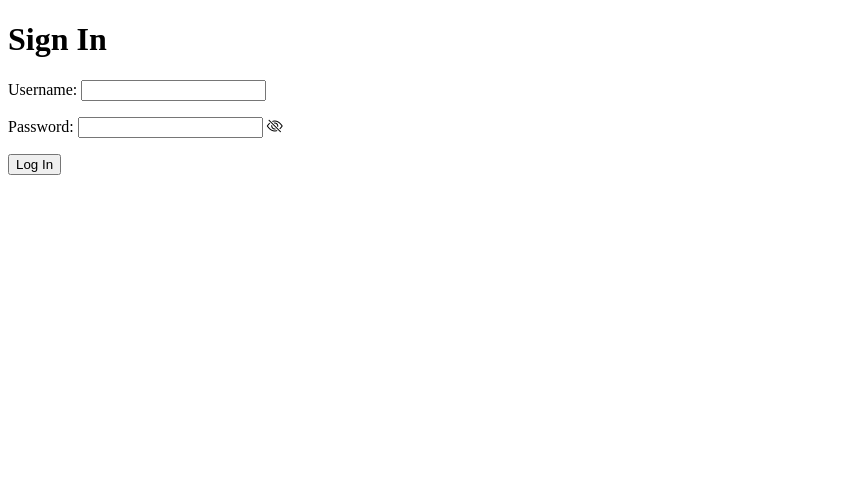
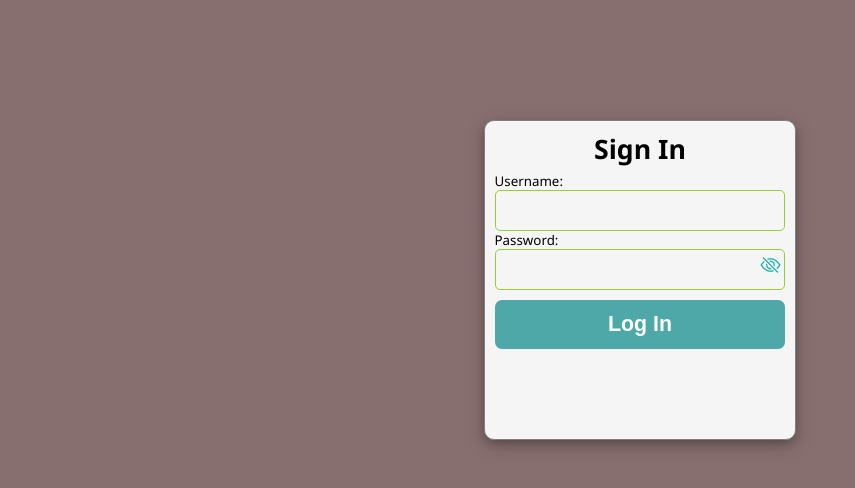
Before and after one commit to docile-imbereyemaso/simple-password-toggle, a plain HTML site: page index.html in a window 1280 px wide. Shown: the whole page, without its empty margins (0-855 px from the left). Drawn offline with nearby package versions, Linux system fonts and the light colour scheme.

Commit message:
finalizing the task

```diff
--- a/index.css
+++ b/index.css
@@ -0,0 +1,74 @@
+*{
+    margin: 0;
+    padding: 0;
+    box-sizing: border-box;
+}
+html{
+    font-family: 'Segoe UI', Tahoma, Geneva, Verdana, sans-serif;
+    font-size: 10pt;
+}
+body{
+    background-color: rgb(136, 111, 111);
+    display: flex;
+    flex-direction: column;
+    min-height: 70vh;
+    justify-content: center;
+    align-items: center;
+    gap: 5px;
+}
+.container{
+    border: 1px solid gray;
+    display: flex;
+    flex-direction: column;
+    padding: 10px;
+    max-width: 400px;
+    background-color: whitesmoke;
+    border-radius: 10px;
+      box-shadow: 0 4px 8px 0 rgba(0, 0, 0, 0.2), 0 6px 20px 0 rgba(0, 0, 0, 0.19);
+      min-height: 40vh;
+}
+
+h1{
+    text-align: center;
+    margin-bottom: 5px;
+
+}
+input[type= "text"],input[type="password"]{
+    width: 100%;
+    padding: 12px 20px;
+    border: 1px solid yellowgreen;
+    border-radius: 5px;
+    outline: none;
+    background-color: transparent;
+    transition: all 500ms ease;
+}
+input[type= "text"]:focus{
+ caret-color: rgb(45, 54, 54);
+ border: 1px solid rgb(24, 26, 179);
+}
+input[type= "password"]:focus{
+ caret-color: rgb(45, 54, 54);
+ border: 1px solid rgb(24, 26, 179);
+}
+.submit{
+    margin-top: 10px;
+    padding: 12px 20px;
+    width: 100%;
+    background-color: rgb(79, 168, 168);
+    border: none;
+    border-radius: 7px;
+    font-size: 16pt;
+    color: white;
+    font-weight: 700;
+}
+#password-container{
+    position: relative;
+}
+.bi{
+   font-size: 20px;
+   font-weight: 700;
+   color: rgb(17, 175, 167);
+   position: absolute;
+   right: 5px;
+   top: 20px;
+}
--- a/index.html
+++ b/index.html
@@ -16,7 +16,7 @@
                 <label for="username">Username:</label>
                 <input type="text" name="username" id="username">
             </p>
-            <p>
+            <p id="password-container">
                 <label for="password">Password:</label>
                 <input type="password" name="password" id="password" />
                 <i class="bi bi-eye-slash" id="togglePassword"></i>
--- a/index.js
+++ b/index.js
@@ -6,6 +6,7 @@ togglePassword.addEventListener("click",(event)=>{
     password.setAttribute("type",type);
      event.target.classList.toggle("bi-eye");
 
+
 })
 
 document.querySelector("form").addEventListener("submit",(event)=>{
```
